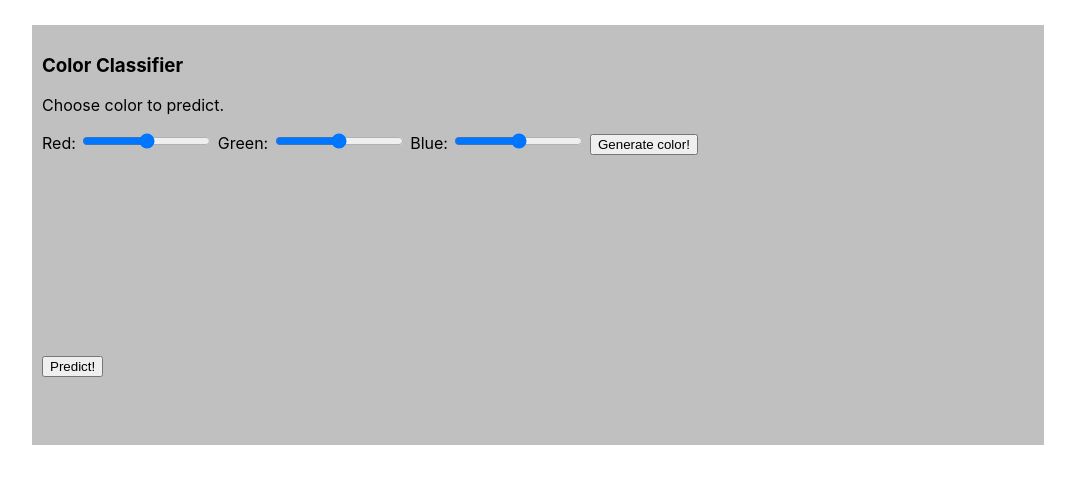
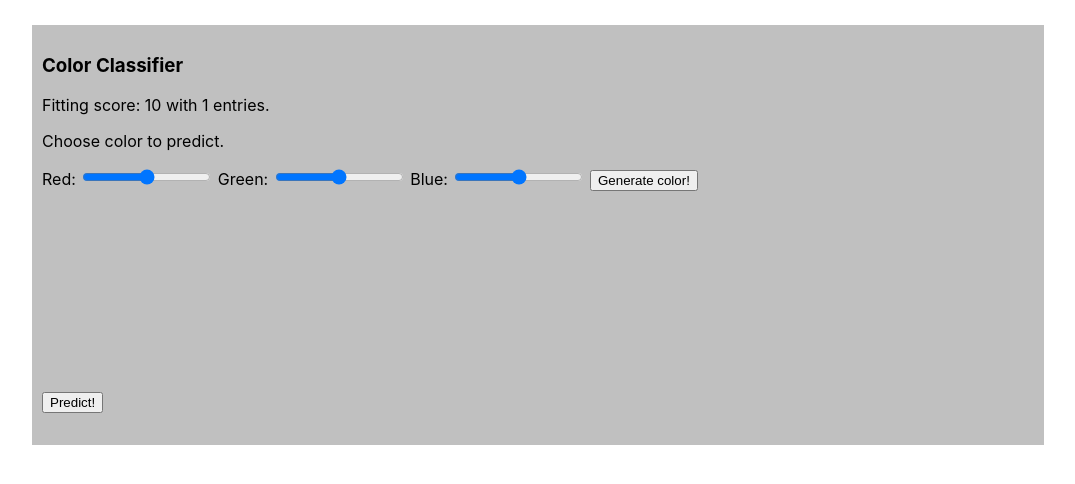
Before and after one commit to sznowak13/color-classifier, a Flask app: template templates/classifier.html in a window 1280 px wide. Shown: the top 484 px of the page, without its empty margins (50-1125 px from the left). Run offline with Flask 2, Linux system fonts and the light colour scheme; the template is opened without the code that fills it: most values are stand-ins (such as "Sample title", 1, 10 or a date in 2020); parts of the project's set-up code (start-up, migrations or seed data) failed here and were passed over.

Commit message:
Model fitting is now engaged with classifier route
function prepare model is fitting the model and returns
its score and datasset length

```diff
--- a/main.py
+++ b/main.py
@@ -42,7 +42,8 @@ def add_entry():
 
 @app.route('/classifier')
 def classifier():
-    return render_template('classifier.html')
+    score, num_entries = ml_test.prepare_model()
+    return render_template('classifier.html', score=score, entry_number=num_entries)
 
 
 @app.route('/predict-color', methods=['POST'])
--- a/ml/ml_test.py
+++ b/ml/ml_test.py
@@ -2,6 +2,8 @@ from sklearn import svm
 
 from persistence import db_manager
 from util import Result, ColorDataset
+
+clf = svm.SVC(gamma=0.001, C=100., probability=True)
 
 colors = ['red-ish', 'yellow-ish', 'green-ish',
           'purple-ish', 'brown-ish', 'blue-ish',
@@ -9,10 +11,11 @@ colors = ['red-ish', 'yellow-ish', 'green-ish',
 
 
 # preparing the dataset
-dataset = ColorDataset(db_manager.get_data_set())
-clf = svm.SVC(gamma=0.001, C=100., probability=True)
-score = clf.fit(dataset.data[:200], dataset.target[:200]).score(dataset.data[-200:], dataset.target[-200:])
-clf.fit(dataset.data, dataset.target)
+def prepare_model():
+    dataset = ColorDataset(db_manager.get_data_set())
+    score = clf.fit(dataset.data[:200], dataset.target[:200]).score(dataset.data[-200:], dataset.target[-200:])
+    clf.fit(dataset.data, dataset.target)
+    return score, dataset.length
 
 
 def predict_color(rgb_values):
--- a/templates/classifier.html
+++ b/templates/classifier.html
@@ -8,6 +8,7 @@
 
 {% block content %}
     <h3>Color Classifier</h3>
+    <p>Fitting score: {{ score }} with {{ entry_number }} entries.</p>
     <p>Choose color to predict.</p>
     <form>
         <label for="red">Red:</label>
```
Also changed, not shown: util.py (+2 -0 lines).
